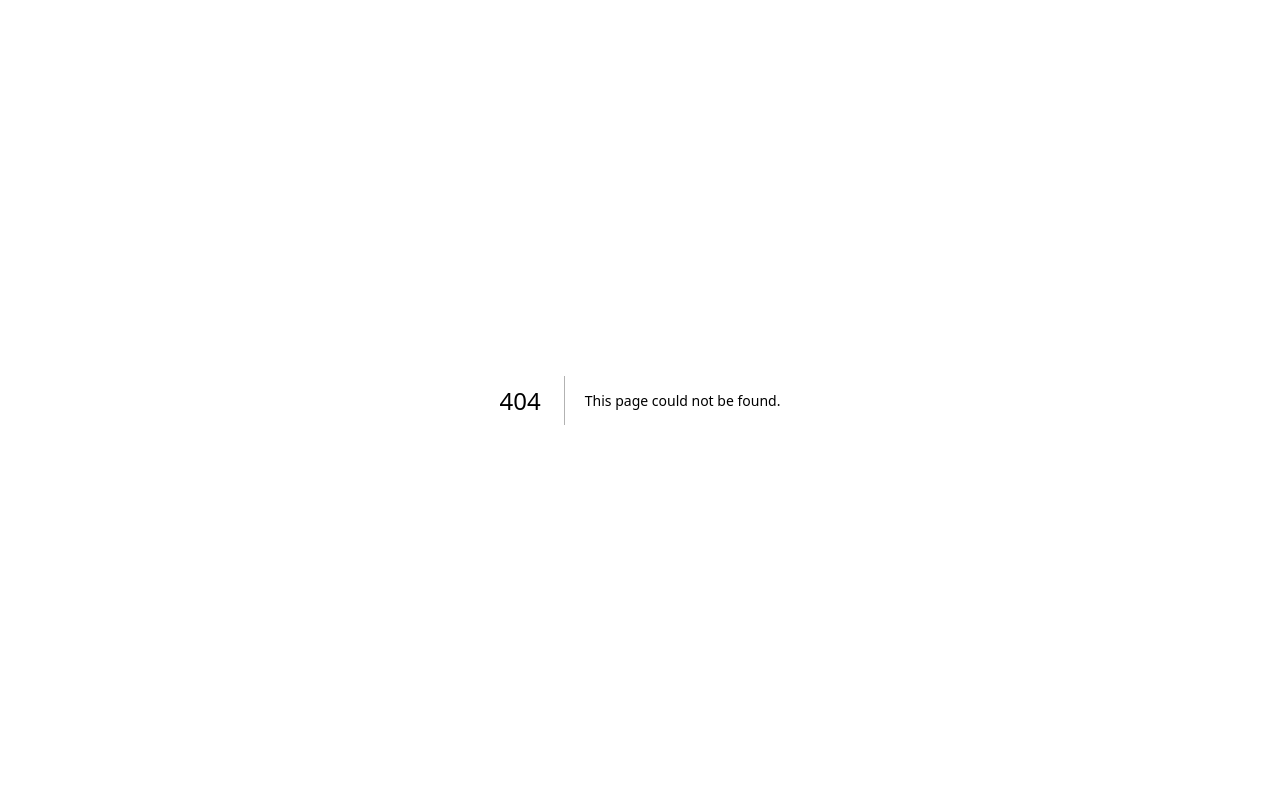
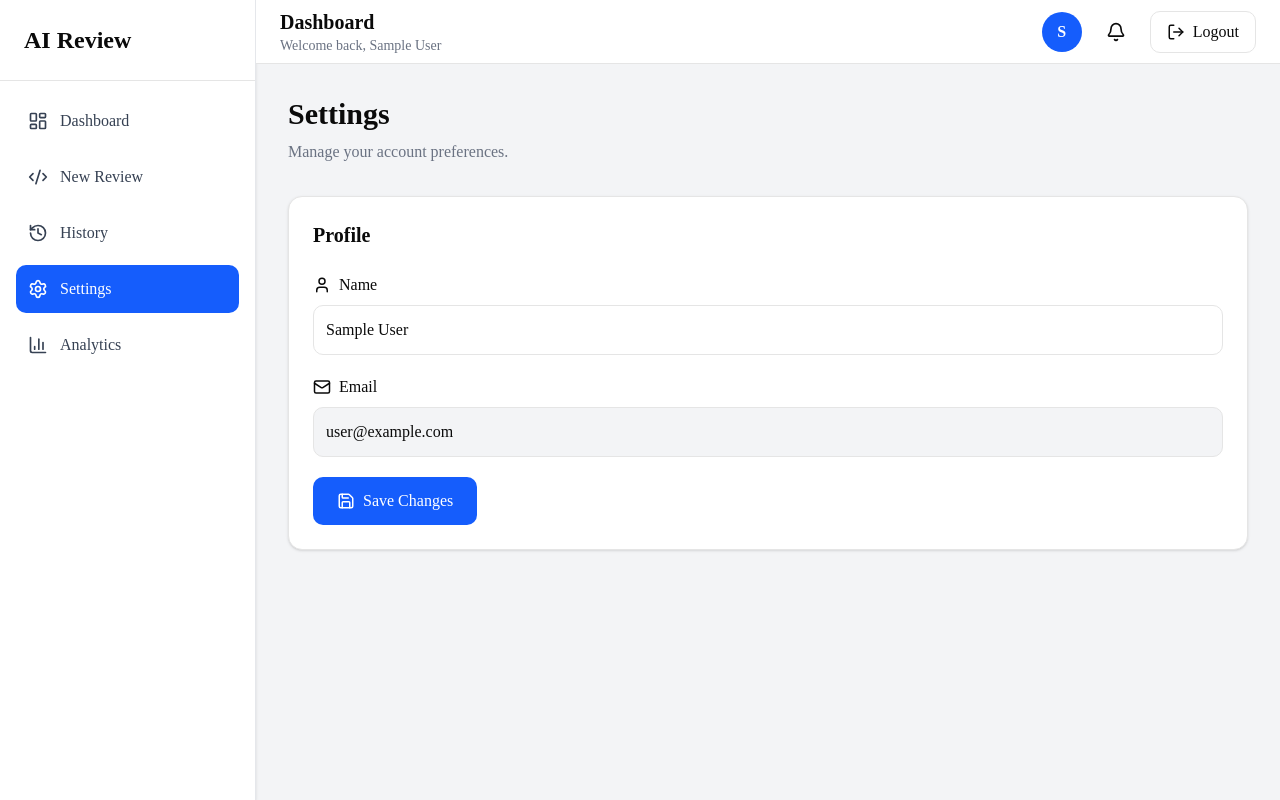
Before and after one commit to sejaljais09/Ai-code-review, a Next.js app: page /dashboard/settings in a window 1280 px wide. Before the commit this address had no page. Built offline with nearby package versions, Linux system fonts and the light colour scheme; no server answers; sample sign-in values are in the browser's storage.

Commit message:
start to build setting page

```diff
--- /dev/null
+++ b/app/dashboard/settings/page.tsx
@@ -0,0 +1,24 @@
+import { auth } from "@/lib/auth";
+import { redirect } from "next/navigation";
+
+import DashboardLayout from "@/components/dashboard/dashboard-layout";
+import SettingsContent from "@/components/dashboard/settings-content";
+
+export default async function SettingsPage() {
+  const session = await auth();
+
+  if (!session?.user) {
+    redirect("/login");
+  }
+
+  return (
+    <DashboardLayout name={session.user.name ?? "User"}>
+      <SettingsContent
+        user={{
+          name: session.user.name ?? "",
+          email: session.user.email ?? "",
+        }}
+      />
+    </DashboardLayout>
+  );
+}
--- /dev/null
+++ b/app/settings/page.tsx
@@ -0,0 +1,21 @@
+import { auth } from "@/lib/auth";
+import { redirect } from "next/navigation";
+
+import SettingsLayout from "@/components/settings/settings-layout";
+
+export default async function SettingsPage() {
+  const session = await auth();
+
+  if (!session?.user) {
+    redirect("/login");
+  }
+
+  return (
+    <SettingsLayout
+      user={{
+        name: session.user.name ?? "",
+        email: session.user.email ?? "",
+      }}
+    />
+  );
+}
--- /dev/null
+++ b/components/dashboard/settings-content.tsx
@@ -0,0 +1,70 @@
+"use client";
+
+import { useState } from "react";
+import { User, Mail, Save } from "lucide-react";
+
+type Props = {
+  user: {
+    name: string;
+    email: string;
+  };
+};
+
+export default function SettingsContent({ user }: Props) {
+  const [name, setName] = useState(user.name);
+
+  return (
+    <div className="space-y-8">
+      <div>
+        <h1 className="text-3xl font-bold">
+          Settings
+        </h1>
+
+        <p className="mt-2 text-gray-500">
+          Manage your account preferences.
+        </p>
+      </div>
+
+      <div className="rounded-xl border bg-white p-6 shadow-sm">
+        <h2 className="mb-6 text-xl font-semibold">
+          Profile
+        </h2>
+
+        <div className="space-y-5">
+
+          <div>
+            <label className="mb-2 flex items-center gap-2 font-medium">
+              <User size={18} />
+              Name
+            </label>
+
+            <input
+              value={name}
+              onChange={(e) => setName(e.target.value)}
+              className="w-full rounded-lg border p-3 outline-none focus:border-blue-500"
+            />
+          </div>
+
+          <div>
+            <label className="mb-2 flex items-center gap-2 font-medium">
+              <Mail size={18} />
+              Email
+            </label>
+
+            <input
+              value={user.email}
+              disabled
+              className="w-full rounded-lg border bg-gray-100 p-3"
+            />
+          </div>
+
+          <button className="flex items-center gap-2 rounded-lg bg-blue-600 px-6 py-3 text-white hover:bg-blue-700">
+            <Save size={18} />
+            Save Changes
+          </button>
+
+        </div>
+      </div>
+    </div>
+  );
+}
--- a/components/dashboard/sidebar.tsx
+++ b/components/dashboard/sidebar.tsx
@@ -23,7 +23,7 @@ const menu = [
   },
   {
     name: "Settings",
-    href: "/settings",
+    href: "/dashboard/settings",
     icon: Settings,
   },
   {
--- /dev/null
+++ b/components/settings/settings-layout.tsx
@@ -0,0 +1,74 @@
+"use client";
+
+import { useState } from "react";
+
+import SettingsSidebar from "./settings-sidebar";
+
+import AccountSection from "./sections/account";
+import NotificationSection from "./sections/notifications";
+import PasswordSection from "./sections/password";
+import AppearanceSection from "./sections/appearance";
+import DeleteAccountSection from "./sections/delete-account";
+import LogoutSection from "./sections/logout";
+
+type Props = {
+  user: {
+    name: string;
+    email: string;
+  };
+};
+
+export default function SettingsLayout({ user }: Props) {
+  const [tab, setTab] = useState("account");
+
+  return (
+    <div className="mx-auto max-w-7xl p-8">
+      <h1 className="text-3xl font-bold">
+        Settings
+      </h1>
+
+      <p className="mt-2 text-gray-500">
+        Manage your account preferences
+      </p>
+
+      <div className="mt-8 grid grid-cols-12 gap-8">
+
+        <div className="col-span-3">
+          <SettingsSidebar
+            tab={tab}
+            setTab={setTab}
+          />
+        </div>
+
+        <div className="col-span-9 rounded-xl border bg-white p-8 shadow-sm">
+
+          {tab === "account" && (
+            <AccountSection user={user} />
+          )}
+
+          {tab === "notifications" && (
+            <NotificationSection />
+          )}
+
+          {tab === "password" && (
+            <PasswordSection />
+          )}
+
+          {tab === "appearance" && (
+            <AppearanceSection />
+          )}
+
+          {tab === "delete" && (
+            <DeleteAccountSection />
+          )}
+
+          {tab === "logout" && (
+            <LogoutSection />
+          )}
+
+        </div>
+
+      </div>
+    </div>
+  );
+}
```
